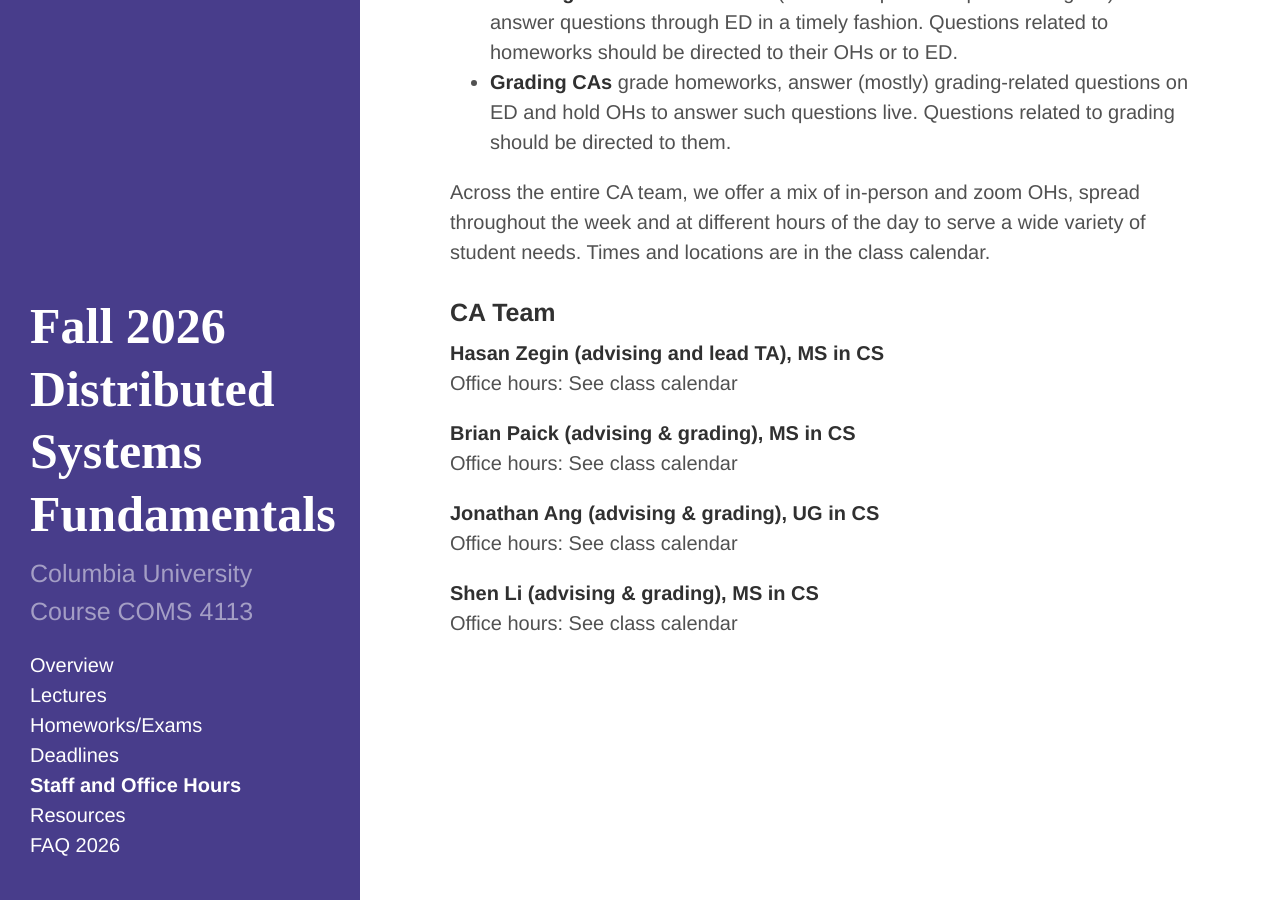
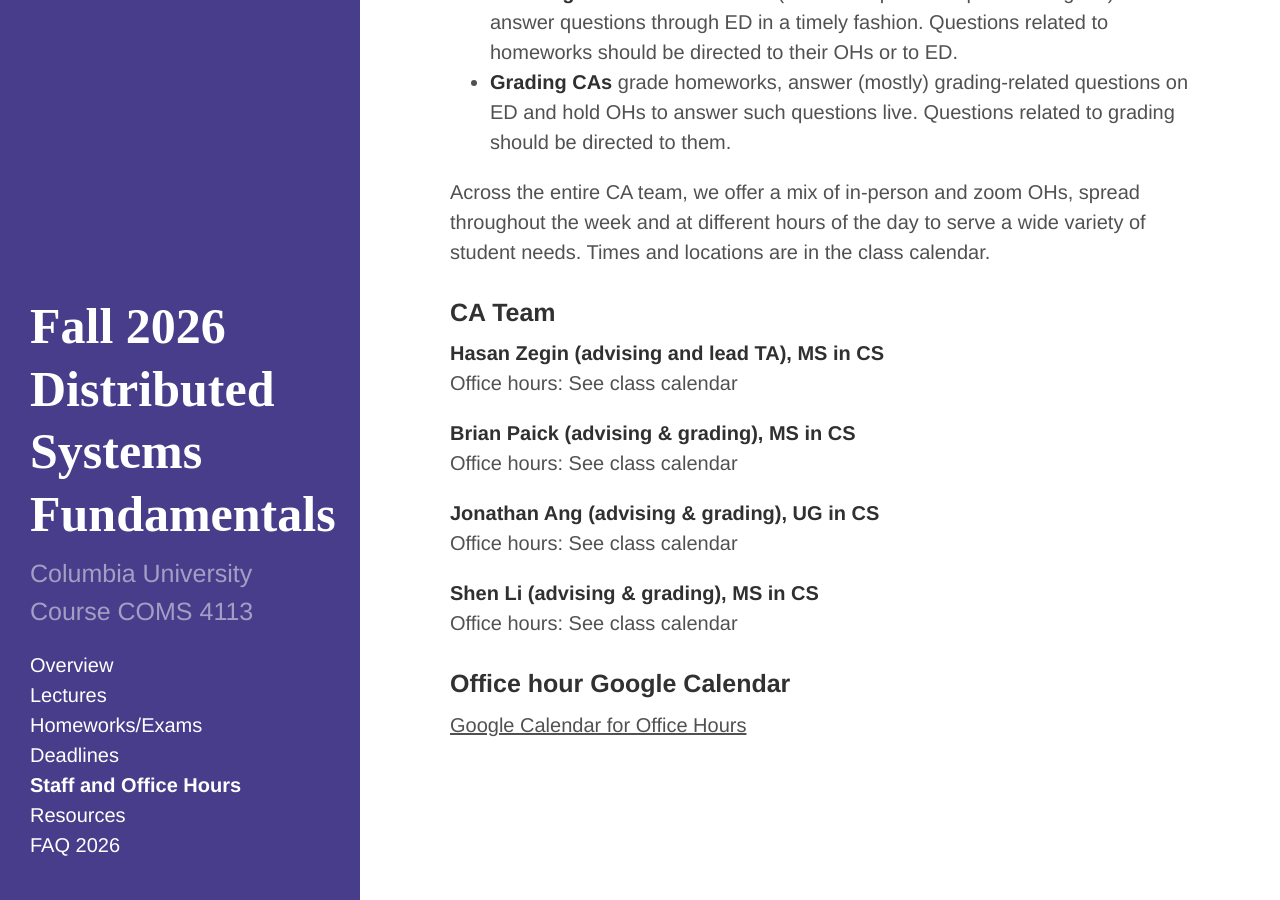
Before and after one commit to frankeh/cu-ds1-2026-fall, a Jekyll site: the page built from 04-staff.md, in a window 1280 px wide and 900 px high, scrolled down 578 px. Built offline with Jekyll 4.4.1, drawn with Linux system fonts in a browser that asks for light colours.

Commit message:
calendar

```diff
--- a/04-staff.md
+++ b/04-staff.md
@@ -33,3 +33,7 @@ Office hours: See class calendar
 
 **Shen Li (advising & grading), MS in CS** <br/>
 Office hours: See class calendar
+
+### Office hour Google Calendar
+
+[Google Calendar for Office Hours](https://calendar.google.com/calendar/u/0?cid=Y182MzA0OGFlMGJlNTBlM2ZjZjkxMDZlYWNjNWZlYThlYzE3Yjc4NDRhODI4ZTMwZGJmMWY3NTIyNTJiYzA2Y2I4QGdyb3VwLmNhbGVuZGFyLmdvb2dsZS5jb20)
```
